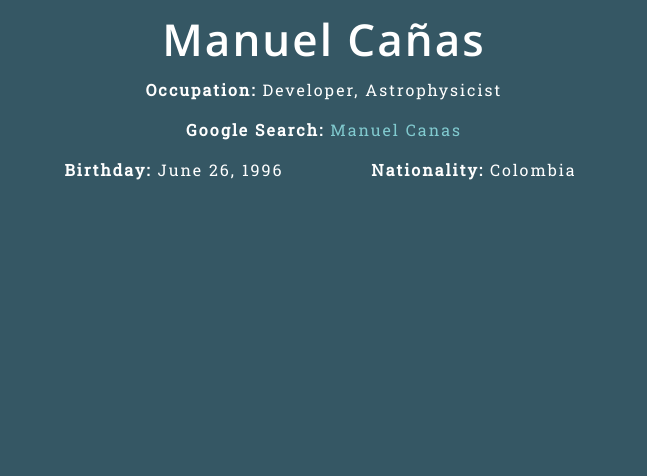
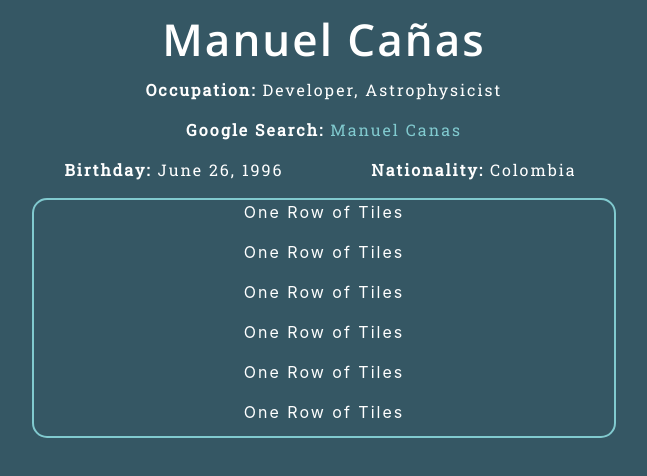
Before and after one commit to canasmh/NetWorthdle, a React (Create React App) app in the folder client/: page / in a window 1280 px wide. Shown: the top 476 px of the page, without its empty margins (316-963 px from the left). Built offline with nearby package versions, Linux system fonts and the light colour scheme.

Commit message:
Create the game-board container

```diff
--- a/client/src/App.js
+++ b/client/src/App.js
@@ -1,11 +1,13 @@
 import './App.css';
 import Celeb from './Celeb';
+import GameBoard from './GameBoard';
 
 function App() {
 
   return (
     <div className="app">
       <Celeb />
+      <GameBoard />
     </div>
   );
 }
--- /dev/null
+++ b/client/src/GameBoard.css
@@ -0,0 +1,8 @@
+.game-board {
+    min-height: 15vh;
+    max-height: 30vh;
+    overflow-y: scroll;
+    margin: 0.5rem 0.5rem;;
+    border: 2px solid #81CACF;
+    border-radius: 15px;
+}
--- /dev/null
+++ b/client/src/GameBoard.js
@@ -0,0 +1,19 @@
+import "./GameBoard.css"
+
+function GameBoard() {
+    return (
+        <div className="game-board">
+            <p>One Row of Tiles</p>
+            <p>One Row of Tiles</p>
+            <p>One Row of Tiles</p>
+            <p>One Row of Tiles</p>
+            <p>One Row of Tiles</p>
+            <p>One Row of Tiles</p>
+            <p>One Row of Tiles</p>
+            <p>One Row of Tiles</p>
+            <p>One Row of Tiles</p>
+        </div>
+    )
+}
+
+export default GameBoard;
```
